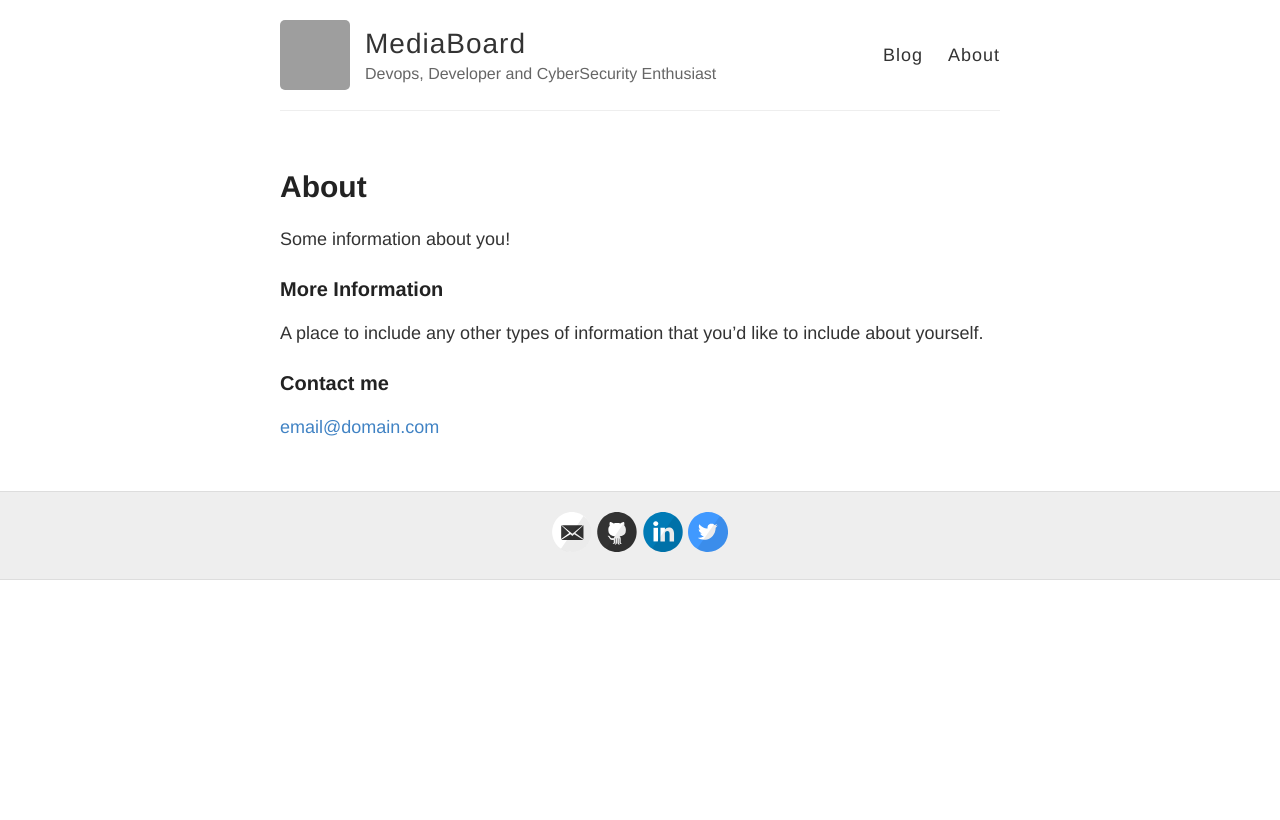
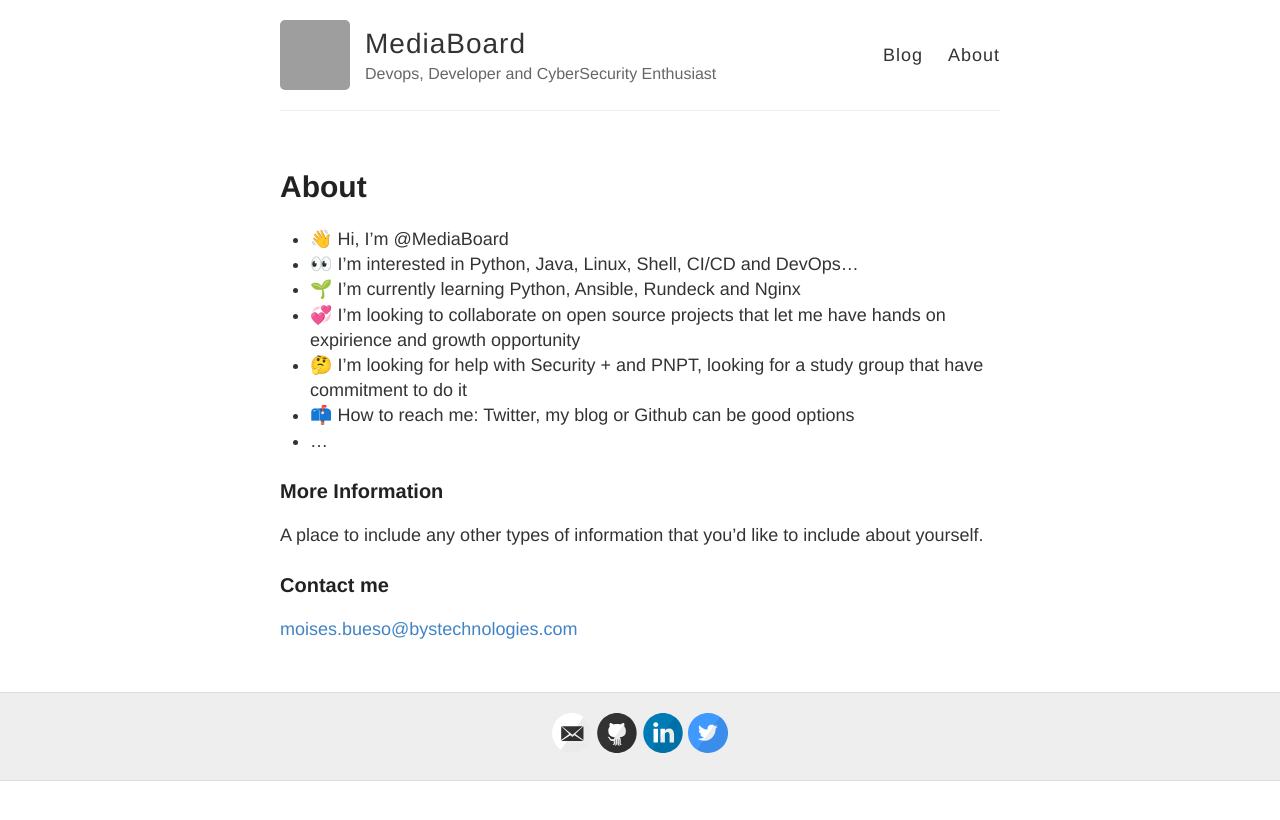
Before and after one commit to MediaBoard/MediaBoard.github.io, a Jekyll site: the page built from about.md, in a window 1280 px wide. Shown: the top 820 px of the page. Built offline with Jekyll 4.4.1, drawn with Linux system fonts in a browser that asks for light colours; grey boxes are pictures that could not be loaded.

Commit message:
changes in the about page

```diff
--- a/about.md
+++ b/about.md
@@ -4,7 +4,13 @@ title: About
 permalink: /about/
 ---
 
-Some information about you!
+- 👋 Hi, I’m @MediaBoard
+- 👀 I’m interested in Python, Java, Linux, Shell, CI/CD and DevOps...
+- 🌱 I’m currently learning Python, Ansible, Rundeck and Nginx
+- 💞️ I’m looking to collaborate on open source projects that let me have hands on expirience and growth opportunity
+- 🤔 I’m looking for help with Security + and PNPT, looking for a study group that have commitment to do it
+- 📫 How to reach me: Twitter, my blog or Github can be good options
+- ...
 
 ### More Information
 
@@ -12,4 +18,4 @@ A place to include any other types of information that you'd like to include abo
 
 ### Contact me
 
-[email@domain.com](mailto:email@domain.com)
+[moises.bueso@bystechnologies.com](mailto:moises.bueso@bystechnologies.com)
```
